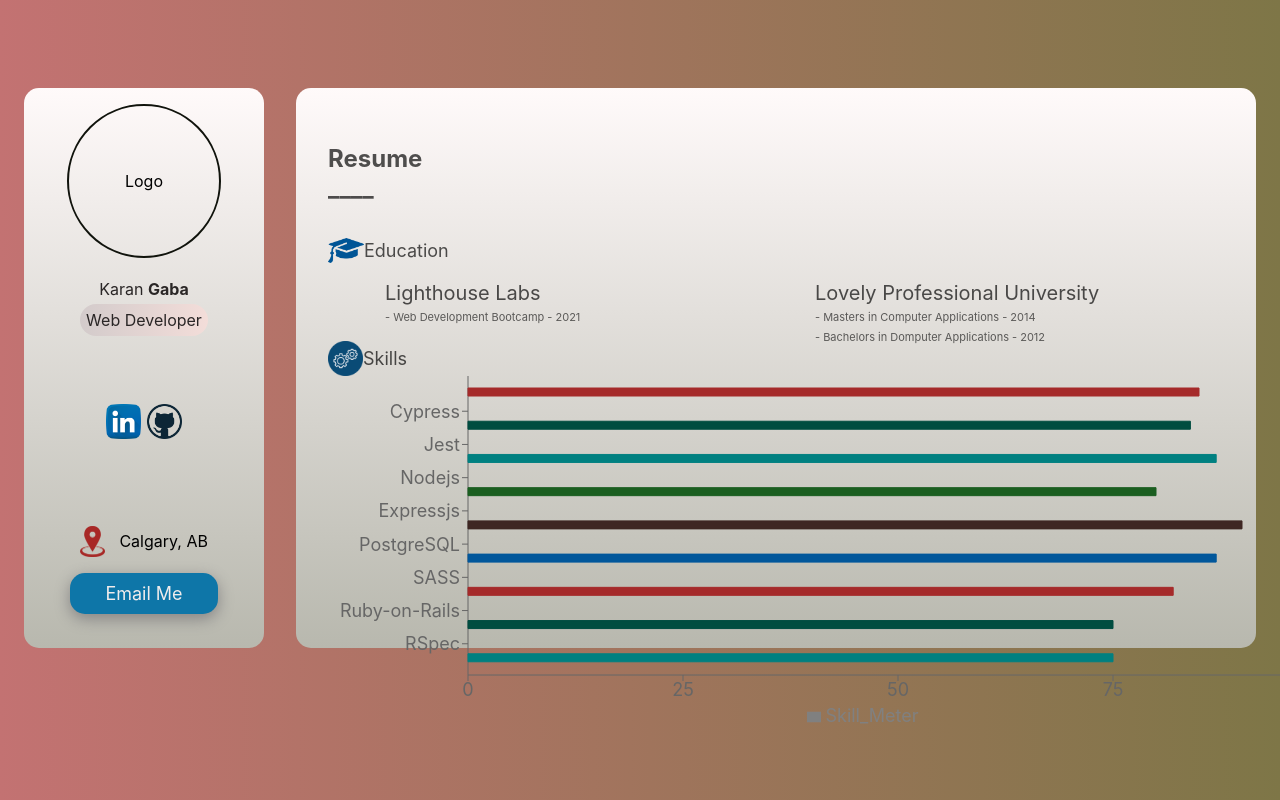
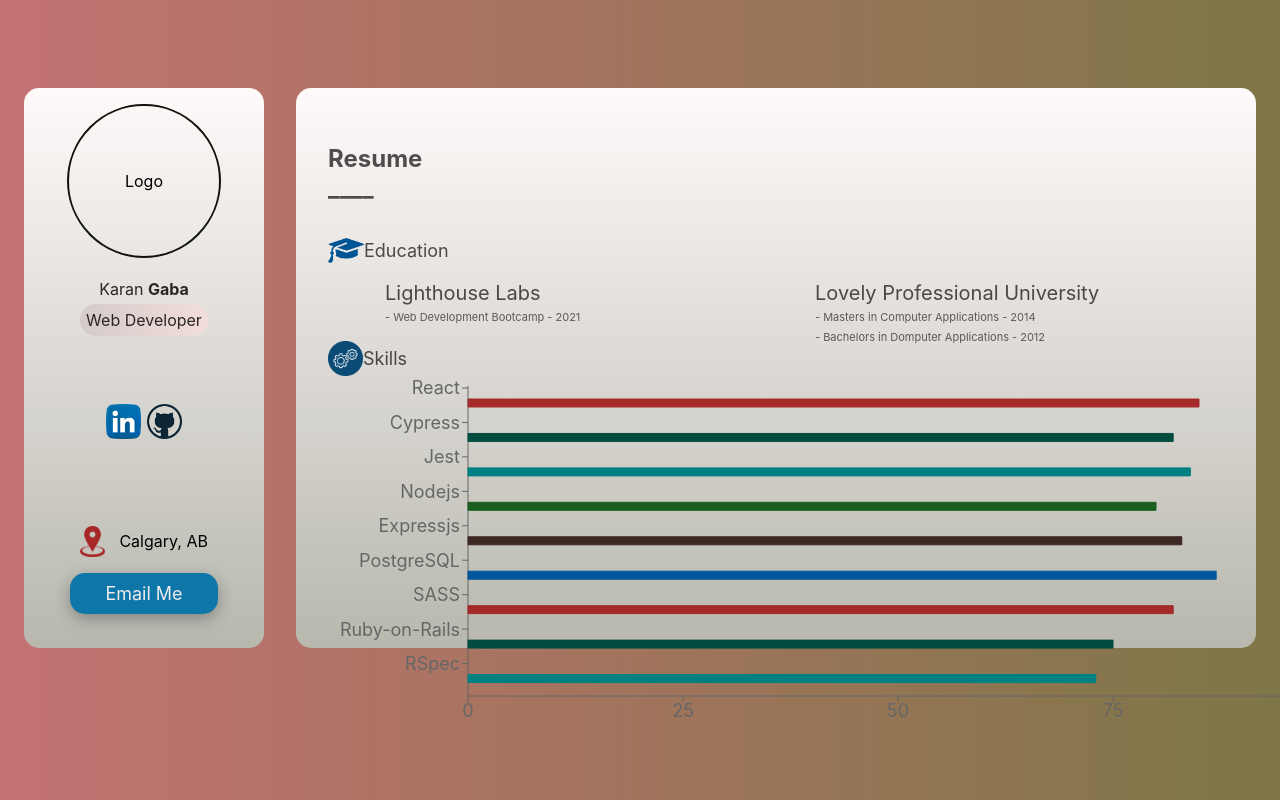
Before and after one commit to karanOO89/portfolio, a React (Create React App) app: page /resume in a window 1280 px wide. Shown: the top 800 px of the page. Built offline with nearby package versions, Linux system fonts and the light colour scheme.

Commit message:
added skill chart with minor animation

```diff
--- a/src/Chart.js
+++ b/src/Chart.js
@@ -1,5 +1,5 @@
 import React from "react";
-import { ComposedChart, Bar, XAxis, YAxis, Tooltip, Legend } from "recharts";
+import { ComposedChart, Bar, XAxis, YAxis, Tooltip, Legend, Line,Area} from "recharts";
 
 const data = [
   {
@@ -11,13 +11,13 @@
   },
   {
     name: "Cypress",
-    Skill_Meter: 84,
+    Skill_Meter: 82,
     fill: "#004d40",
     stroke: "#004d40",
   },
   {
     name: "Jest",
-    Skill_Meter: 87,
+    Skill_Meter: 84,
     fill: "teal",
     stroke: "teal",
   },
@@ -31,7 +31,7 @@
   },
   {
     name: "Expressjs",
-    Skill_Meter: 90,
+    Skill_Meter: 83,
     stroke: "#3e2723",
     fill: "#3e2723",
   },
@@ -55,7 +55,7 @@
   },
   {
     name: "RSpec",
-    Skill_Meter: 75,
+    Skill_Meter: 73,
     fill: "teal",
     stroke: "teal",
   },
@@ -72,15 +72,15 @@
       height={350}
       data={data}
       margin={{
+          top:10,
         left: 80,
       }}
     >
       <XAxis type="number" />
       <YAxis dataKey="name" type="category" scale="band" />
       <Tooltip />
-      <Legend />
-
-      <Bar animationDuration={duration}  dataKey="Skill_Meter" barSize={8} fill="grey" />
+      {/* <Area animationDuration={duration} dataKey="Skill_Meter"fill="grey"/> */}
+      <Bar animationDuration={duration}  dataKey="Skill_Meter" barSize={8}  />
     </ComposedChart>
   );
 }
--- a/src/Resume.scss
+++ b/src/Resume.scss
@@ -51,6 +51,7 @@
   }
   .skillFooter {
     font-size: 18px;
+
     // display: flex;
     // margin-top: 1em;
     // margin-left: 2em;
```
